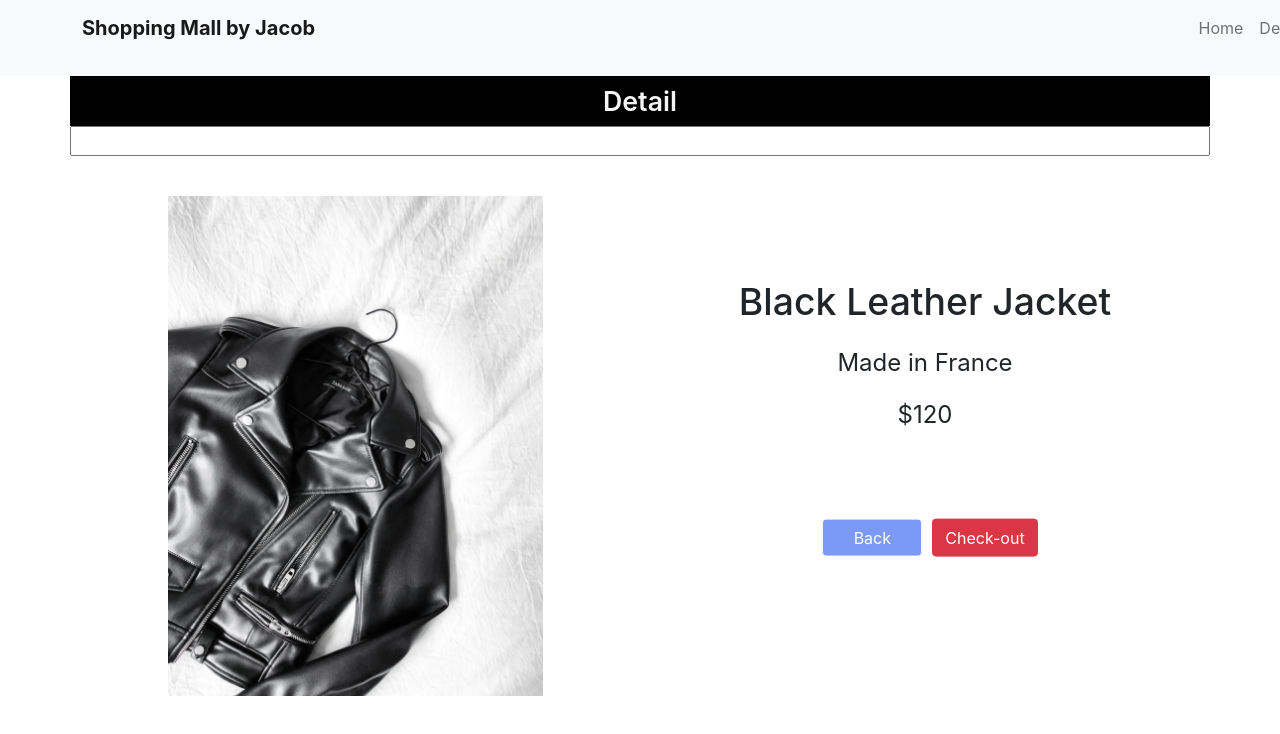
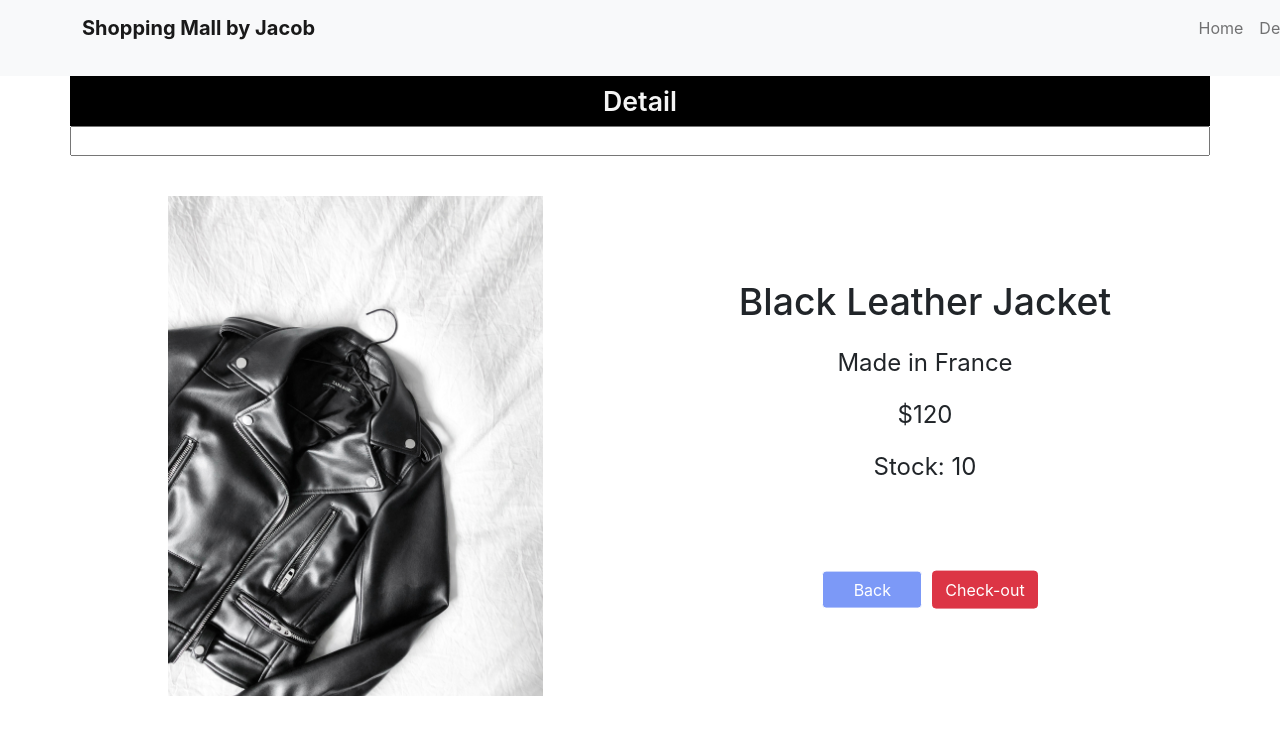
Before and after one commit to everywherejacobkim/Project_Shopping-mall_React, a React (Create React App) app: page /detail/0 in a window 1280 px wide. Shown: the top 734 px of the page. Built offline with nearby package versions, Linux system fonts and the light colour scheme.

Commit message:
feat: add stock info by using props

```diff
--- a/src/App.js
+++ b/src/App.js
@@ -11,7 +11,7 @@ import axios from 'axios';
 function App() {
 
   let [item, itemEdit] = useState(itemArray);
-
+  let [stock, stockEdit] = useState([10,11,12]);
 
   return (
   <div className="App">
@@ -99,7 +99,7 @@ function App() {
     </Route>
 
     <Route path="/detail/:id">
-      <Detail item = {item}/>
+      <Detail item={item} stock={stock} stockEdit={stockEdit}/>
     </Route>
 
     <Route path="/:id">
--- a/src/component/Detail.js
+++ b/src/component/Detail.js
@@ -55,15 +55,26 @@ function Detail(props) {
               <p>{props.item[id].content}</p>
               <p>{props.item[id].price}</p>
 
+              <Info stock = {props.stock}></Info>
+
               <button className="btn backBtn" onClick={()=>{
                   history.goBack();
                 }}>Back</button>
 
-              <button className="btn btn-danger">Check-out</button>
+              <button className="btn btn-danger" onClick={()=>{
+                props.stockEdit([9,11,12])
+              }}>Check-out</button>
             </div>
           </div>
         </div>
     )
   }
 
+  function Info(props){
+    return (
+      <p>Stock: {props.stock[0]}</p>
+    );
+  }
+
+
   export default Detail;
```
